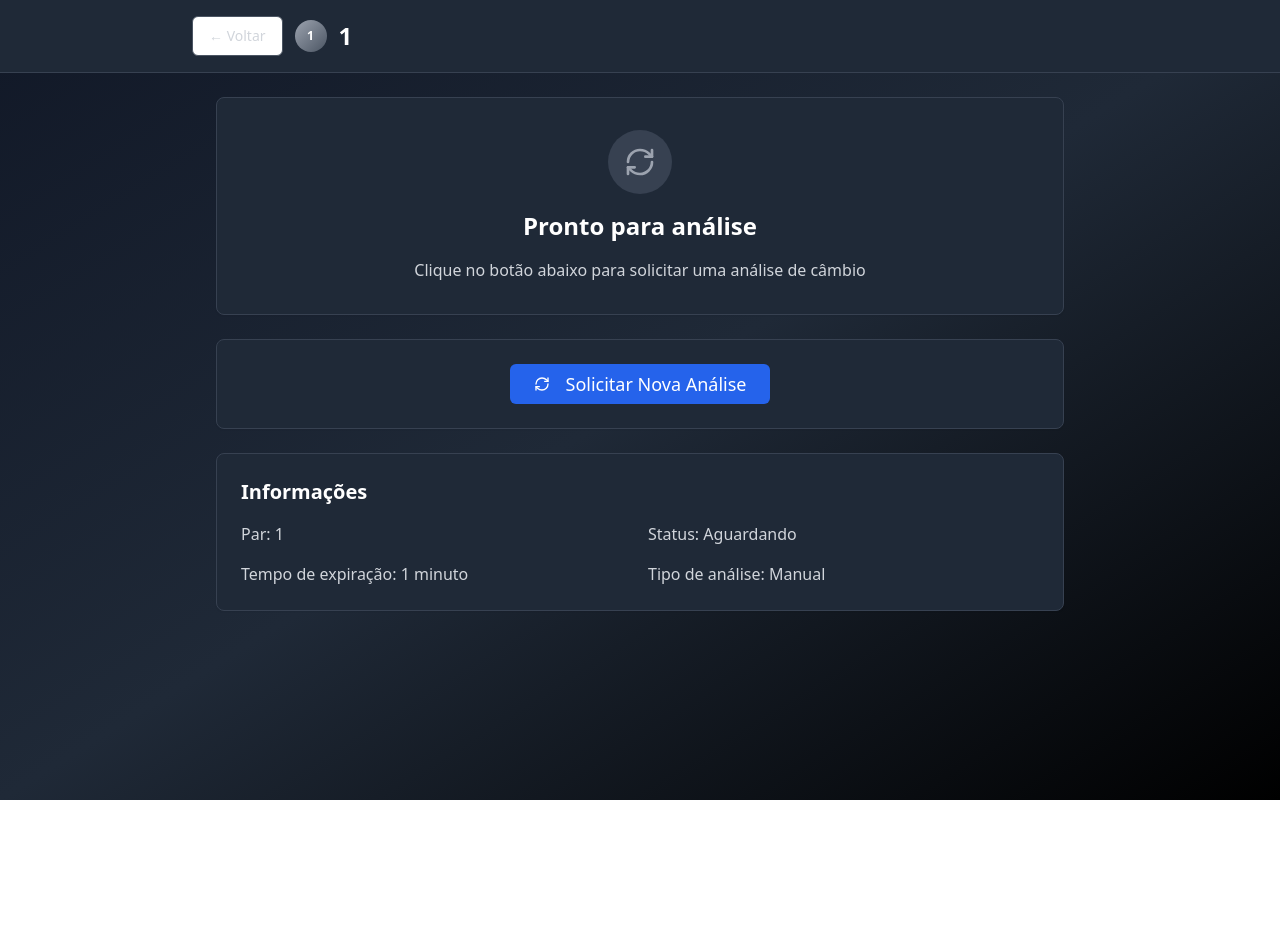
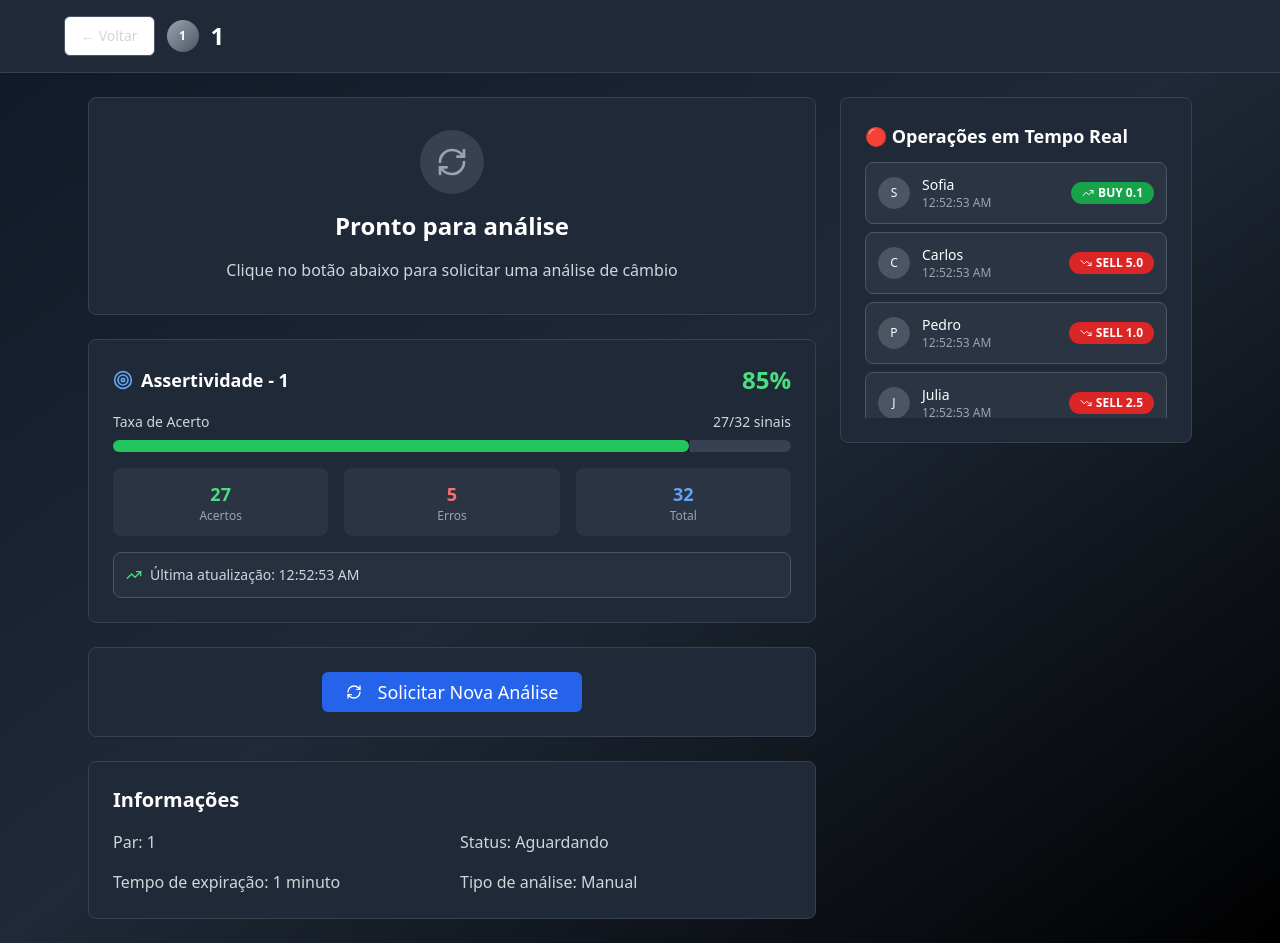
Before and after one commit to joaovmleal1/market-pulse-trading, a React (Vite) app: page /trading/1 in a window 1280 px wide. Before the commit the page ends 800 px from the top, so only its background shows below. Built offline with nearby package versions, Linux system fonts and the light colour scheme; sample sign-in values are in the browser's storage.

Commit message:
feat: Add real-time trading elements
Add elements to the trading pair screen to provide a real-time trading perspective, including an assertiveness bar for each pair.

```diff
--- /dev/null
+++ b/src/components/AccuracyBar.tsx
@@ -0,0 +1,92 @@
+
+import { useState, useEffect } from 'react';
+import { Progress } from '@/components/ui/progress';
+import { TrendingUp, Target } from 'lucide-react';
+
+interface AccuracyBarProps {
+  pair: string;
+}
+
+const AccuracyBar = ({ pair }: AccuracyBarProps) => {
+  const [accuracy, setAccuracy] = useState(0);
+  const [todaySignals, setTodaySignals] = useState(0);
+  const [successfulSignals, setSuccessfulSignals] = useState(0);
+
+  useEffect(() => {
+    // Simular dados de assertividade baseados no par
+    const baseAccuracy = 75 + Math.random() * 20; // Entre 75% e 95%
+    const signals = Math.floor(12 + Math.random() * 25); // Entre 12 e 37 sinais
+    const successful = Math.floor(signals * (baseAccuracy / 100));
+
+    setAccuracy(Math.round(baseAccuracy));
+    setTodaySignals(signals);
+    setSuccessfulSignals(successful);
+  }, [pair]);
+
+  const getAccuracyColor = (acc: number) => {
+    if (acc >= 85) return 'text-green-400';
+    if (acc >= 70) return 'text-yellow-400';
+    return 'text-red-400';
+  };
+
+  const getProgressColor = (acc: number) => {
+    if (acc >= 85) return 'bg-green-500';
+    if (acc >= 70) return 'bg-yellow-500';
+    return 'bg-red-500';
+  };
+
+  return (
+    <div className="space-y-4">
+      <div className="flex items-center justify-between">
+        <h3 className="text-lg font-semibold text-white flex items-center">
+          <Target className="w-5 h-5 mr-2 text-blue-400" />
+          Assertividade - {pair}
+        </h3>
+        <div className={`text-2xl font-bold ${getAccuracyColor(accuracy)}`}>
+          {accuracy}%
+        </div>
+      </div>
+
+      <div className="space-y-2">
+        <div className="flex justify-between text-sm text-gray-300">
+          <span>Taxa de Acerto</span>
+          <span>{successfulSignals}/{todaySignals} sinais</span>
+        </div>
+        <div className="relative">
+          <Progress
+            value={accuracy}
+            className="h-3 bg-gray-700"
+          />
+          <div
+            className={`absolute top-0 left-0 h-3 rounded-full transition-all duration-1000 ${getProgressColor(accuracy)}`}
+            style={{ width: `${accuracy}%` }}
+          />
+        </div>
+      </div>
+
+      <div className="grid grid-cols-3 gap-4 text-center">
+        <div className="bg-gray-700/50 p-3 rounded-lg">
+          <div className="text-green-400 font-bold text-lg">{successfulSignals}</div>
+          <div className="text-gray-400 text-xs">Acertos</div>
+        </div>
+        <div className="bg-gray-700/50 p-3 rounded-lg">
+          <div className="text-red-400 font-bold text-lg">{todaySignals - successfulSignals}</div>
+          <div className="text-gray-400 text-xs">Erros</div>
+        </div>
+        <div className="bg-gray-700/50 p-3 rounded-lg">
+          <div className="text-blue-400 font-bold text-lg">{todaySignals}</div>
+          <div className="text-gray-400 text-xs">Total</div>
+        </div>
+      </div>
+
+      <div className="bg-gray-700/30 p-3 rounded-lg border border-gray-600">
+        <div className="flex items-center text-sm text-gray-300">
+          <TrendingUp className="w-4 h-4 mr-2 text-green-400" />
+          <span>Última atualização: {new Date().toLocaleTimeString()}</span>
+        </div>
+      </div>
+    </div>
+  );
+};
+
+export default AccuracyBar;
--- /dev/null
+++ b/src/components/UserActivity.tsx
@@ -0,0 +1,94 @@
+
+import { useState, useEffect } from 'react';
+import { Avatar, AvatarFallback } from '@/components/ui/avatar';
+import { Badge } from '@/components/ui/badge';
+import { TrendingUp, TrendingDown } from 'lucide-react';
+
+interface User {
+  id: string;
+  name: string;
+  action: 'BUY' | 'SELL';
+  amount: string;
+  timestamp: Date;
+}
+
+const UserActivity = () => {
+  const [users, setUsers] = useState<User[]>([]);
+
+  const generateRandomUser = (): User => {
+    const names = ['João', 'Maria', 'Carlos', 'Ana', 'Pedro', 'Sofia', 'Lucas', 'Beatriz', 'Rafael', 'Julia'];
+    const actions: ('BUY' | 'SELL')[] = ['BUY', 'SELL'];
+    const amounts = ['0.1', '0.25', '0.5', '1.0', '2.5', '5.0'];
+
+    return {
+      id: Math.random().toString(36).substr(2, 9),
+      name: names[Math.floor(Math.random() * names.length)],
+      action: actions[Math.floor(Math.random() * actions.length)],
+      amount: amounts[Math.floor(Math.random() * amounts.length)],
+      timestamp: new Date()
+    };
+  };
+
+  useEffect(() => {
+    const interval = setInterval(() => {
+      setUsers(prev => {
+        const newUser = generateRandomUser();
+        const updated = [newUser, ...prev].slice(0, 8); // Manter apenas 8 usuários
+        return updated;
+      });
+    }, 3000); // Novo usuário a cada 3 segundos
+
+    // Adicionar alguns usuários iniciais
+    const initialUsers = Array.from({ length: 4 }, generateRandomUser);
+    setUsers(initialUsers);
+
+    return () => clearInterval(interval);
+  }, []);
+
+  return (
+    <div className="space-y-2">
+      <h3 className="text-lg font-semibold text-white mb-3">🔴 Operações em Tempo Real</h3>
+      <div className="space-y-2 max-h-64 overflow-y-auto">
+        {users.map((user) => (
+          <div
+            key={user.id}
+            className="flex items-center justify-between p-3 bg-gray-700/50 rounded-lg border border-gray-600 animate-fade-in"
+          >
+            <div className="flex items-center space-x-3">
+              <Avatar className="w-8 h-8">
+                <AvatarFallback className="bg-gray-600 text-white text-xs">
+                  {user.name.charAt(0)}
+                </AvatarFallback>
+              </Avatar>
+              <div>
+                <p className="text-white text-sm font-medium">{user.name}</p>
+                <p className="text-gray-400 text-xs">
+                  {user.timestamp.toLocaleTimeString()}
+                </p>
+              </div>
+            </div>
+            <div className="flex items-center space-x-2">
+              <Badge
+                variant={user.action === 'BUY' ? 'default' : 'destructive'}
+                className={`${
+                  user.action === 'BUY'
+                    ? 'bg-green-600 hover:bg-green-700'
+                    : 'bg-red-600 hover:bg-red-700'
+                } text-white`}
+              >
+                {user.action === 'BUY' ? (
+                  <TrendingUp className="w-3 h-3 mr-1" />
+                ) : (
+                  <TrendingDown className="w-3 h-3 mr-1" />
+                )}
+                {user.action} {user.amount}
+              </Badge>
+            </div>
+          </div>
+        ))}
+      </div>
+    </div>
+  );
+};
+
+export default UserActivity;
--- a/src/pages/TradingPair.tsx
+++ b/src/pages/TradingPair.tsx
@@ -1,9 +1,12 @@
+
 import { useState } from 'react';
 import { useParams, useNavigate } from 'react-router-dom';
 import { Button } from '@/components/ui/button';
 import { Card, CardContent } from '@/components/ui/card';
 import { ArrowUp, ArrowDown, RefreshCw } from 'lucide-react';
 import CryptoLogo from '@/components/CryptoLogos';
+import UserActivity from '@/components/UserActivity';
+import AccuracyBar from '@/components/AccuracyBar';
 
 type Signal = 'BUY' | 'SELL' | null;
 
@@ -39,7 +42,7 @@ const TradingPair = () => {
   return (
     <div className="min-h-screen bg-gradient-to-br from-gray-900 via-gray-800 to-black">
       <header className="bg-gray-800 border-b border-gray-700 p-4">
-        <div className="max-w-4xl mx-auto flex justify-between items-center">
+        <div className="max-w-6xl mx-auto flex justify-between items-center">
           <div className="flex items-center space-x-3">
             <Button
               variant="outline"
@@ -54,8 +57,10 @@ const TradingPair = () => {
         </div>
       </header>
 
-      <main className="max-w-4xl mx-auto p-6">
-        <div className="grid gap-6">
+      <main className="max-w-6xl mx-auto p-6">
+        <div className="grid grid-cols-1 lg:grid-cols-3 gap-6">
+          {/* Coluna Principal - Status e Controles */}
+          <div className="lg:col-span-2 space-y-6">
             {/* Status Card */}
             <Card className="bg-gray-800 border-gray-700">
               <CardContent className="p-8 text-center">
@@ -112,6 +117,13 @@ const TradingPair = () => {
               </CardContent>
             </Card>
 
+            {/* Barra de assertividade */}
+            <Card className="bg-gray-800 border-gray-700">
+              <CardContent className="p-6">
+                <AccuracyBar pair={displayPair} />
+              </CardContent>
+            </Card>
+
             {/* Control Card */}
             <Card className="bg-gray-800 border-gray-700">
               <CardContent className="p-6 text-center">
@@ -147,6 +159,17 @@ const TradingPair = () => {
               </CardContent>
             </Card>
           </div>
+
+          {/* Coluna Lateral - Atividades */}
+          <div className="space-y-6">
+            {/* Atividades dos usuários */}
+            <Card className="bg-gray-800 border-gray-700 sticky top-4">
+              <CardContent className="p-6">
+                <UserActivity />
+              </CardContent>
+            </Card>
+          </div>
+        </div>
       </main>
     </div>
   );
```
Lines whose indentation alone changed are shown as unchanged.
